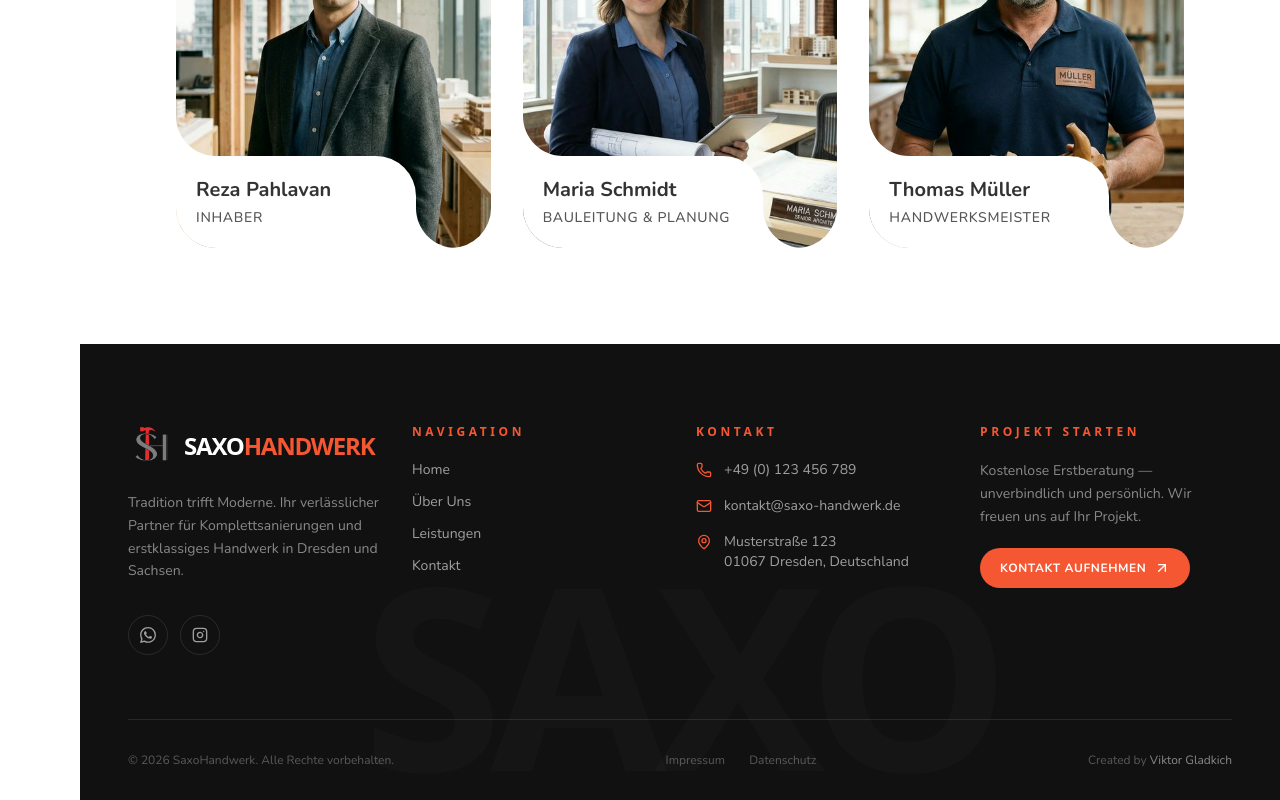
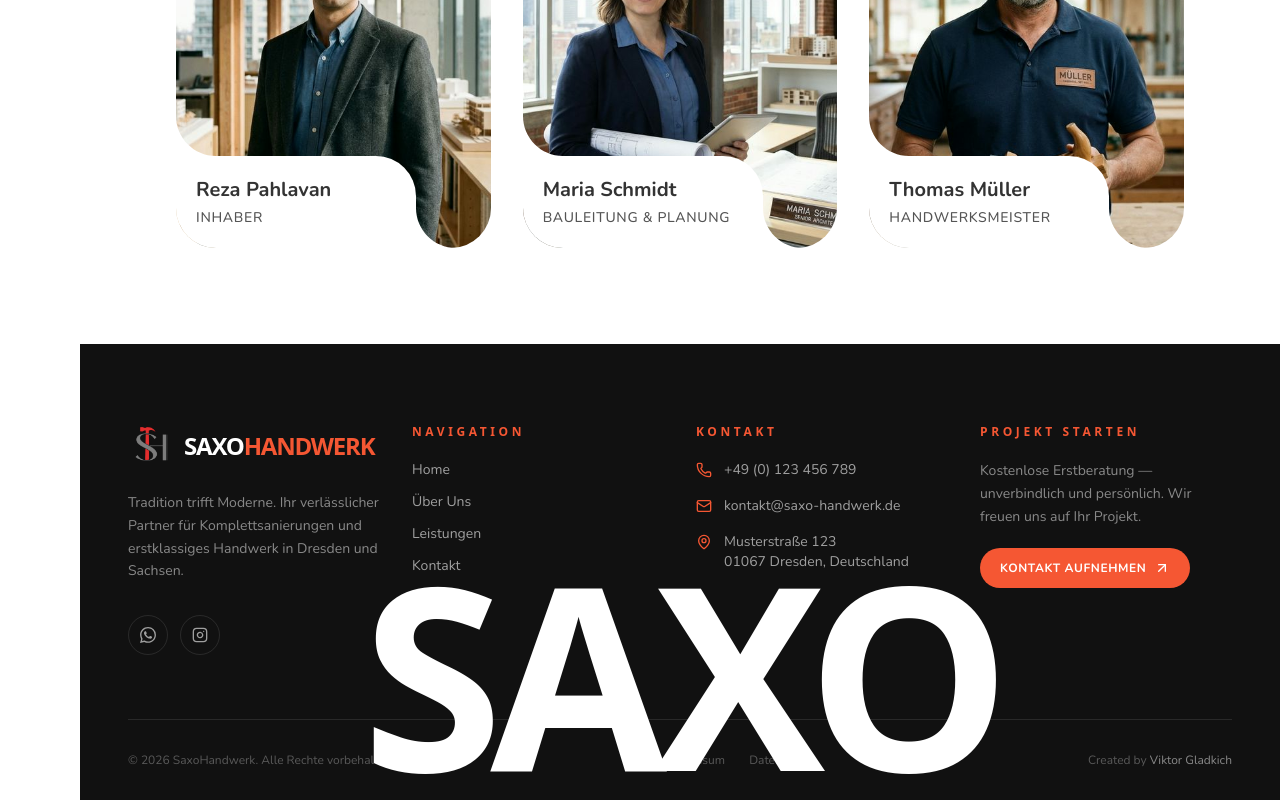
Before and after one commit to ViktorGladkich/saxo-handwerk, a Next.js app: page /uber-uns in a window 1280 px wide. Shown: the part 6798-7598 px from the top of the page. Built offline with nearby package versions, Linux system fonts and the light colour scheme.

Commit message:
Escape special characters in Tailwind CSS classes and remove unused `color` prop.

```diff
--- a/src/components/home/StackingCardsSection.tsx
+++ b/src/components/home/StackingCardsSection.tsx
@@ -84,7 +84,6 @@ const Card = ({
   title,
   description,
   src,
-  color,
   progress,
   range,
   targetScale,
--- a/src/components/layout/Footer.tsx
+++ b/src/components/layout/Footer.tsx
@@ -19,7 +19,7 @@ export const Footer = () => {
     <footer className="relative bg-[#111111] text-white overflow-hidden">
       {/* Large background brand text */}
       <div className="absolute bottom-0 left-1/2 -translate-x-1/2 pointer-events-none select-none">
-        <span className="text-[20vw] font-black uppercase tracking-tighter text-white/[0.02] leading-none whitespace-nowrap">
+        <span className="text-[20vw] font-black uppercase tracking-tighter text-white\/\[0\.02\] leading-none whitespace-nowrap">
           SAXO
         </span>
       </div>
--- a/src/components/ui/text-reveal.tsx
+++ b/src/components/ui/text-reveal.tsx
@@ -20,7 +20,7 @@ const TextRevealByWord: FC<TextRevealByWordProps> = ({ text, className }) => {
 
   return (
     <div ref={targetRef} className={cn("relative z-0 h-[200vh]", className)}>
-      <div className="sticky top-0 mx-auto flex h-[50%] max-w-4xl items-center bg-transparent px-[1rem] py-[5rem]">
+      <div className="sticky top-0 mx-auto flex h-[50%] max-w-4xl items-center bg-transparent px-\[1rem\] py-\[5rem\] ">
         <p className="flex flex-wrap p-5 text-2xl font-bold text-black/20 dark:text-white/20 md:p-8 md:text-3xl lg:p-10 lg:text-4xl xl:text-5xl">
           {words.map((word, i) => {
             const start = i / words.length;
```
